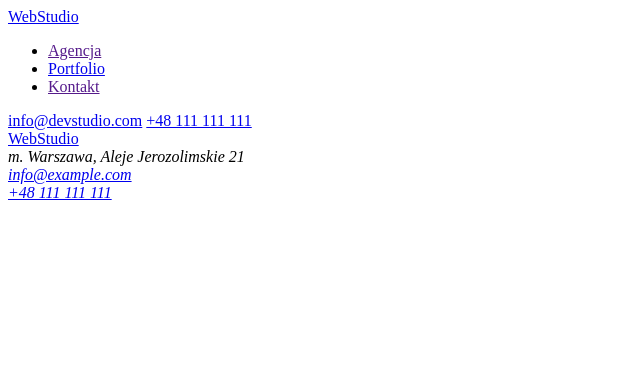
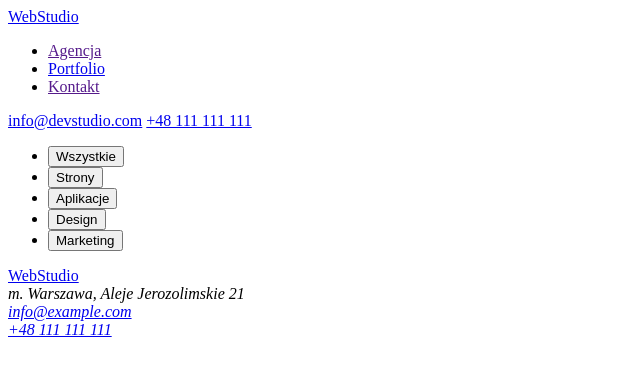
Before and after one commit to benbrzezinski/goit-markup-hw-02, a plain HTML site: page portfolio.html in a window 1280 px wide. Shown: the whole page, without its empty margins (0-640 px from the left). Drawn offline with Linux system fonts and the light colour scheme.

Commit message:
Dodanie sekcji z przyciskami.

```diff
--- a/portfolio.html
+++ b/portfolio.html
@@ -21,7 +21,17 @@
       <a href="mailto:info@devstudio.com">info@devstudio.com</a>
       <a href="tel:+48111111111">+48 111 111 111</a>
     </header>
-    <main></main>
+    <main>
+      <section>
+        <ul>
+          <li><button type="button">Wszystkie</button></li>
+          <li><button type="button">Strony</button></li>
+          <li><button type="button">Aplikacje</button></li>
+          <li><button type="button">Design</button></li>
+          <li><button type="button">Marketing</button></li>
+        </ul>
+      </section>
+    </main>
     <footer>
       <a href="index.html">WebStudio</a>
       <address>
```
